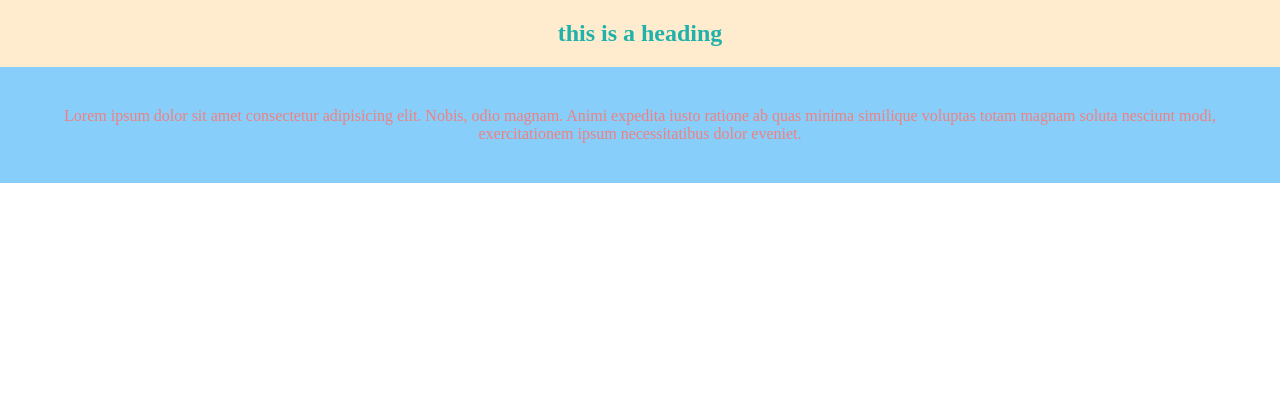
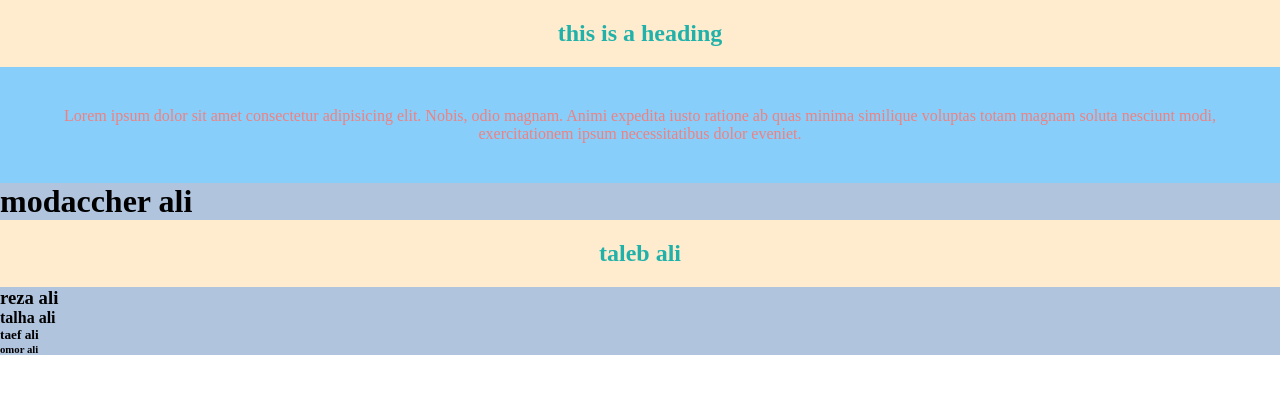
Before and after one commit to developereza/reza-practice, a plain HTML site: page index.html in a window 1280 px wide. Drawn offline with Linux system fonts and the light colour scheme.

Commit message:
2nd attempt on github

```diff
--- a/index.html
+++ b/index.html
@@ -9,6 +9,14 @@
 <body>
     <h2>this is a heading</h2>
     <p>Lorem ipsum dolor sit amet consectetur adipisicing elit. Nobis, odio magnam. Animi expedita iusto ratione ab quas minima similique voluptas totam magnam soluta nesciunt modi, exercitationem ipsum necessitatibus dolor eveniet.</p>
+    <div class="one">
+        <h1>modaccher ali</h1>
+        <h2>taleb ali</h2>
+        <h3>reza ali</h3>
+        <h4>talha ali</h4>
+        <h5>taef ali</h5>
+        <h6>omor ali</h6>
+    </div>
 
 </body>
 </html>
--- a/style.css
+++ b/style.css
@@ -14,3 +14,6 @@ h2{
     background-color: blanchedalmond;
     padding: 20px;
 }
+.one {
+    background-color: lightsteelblue;
+}
```
